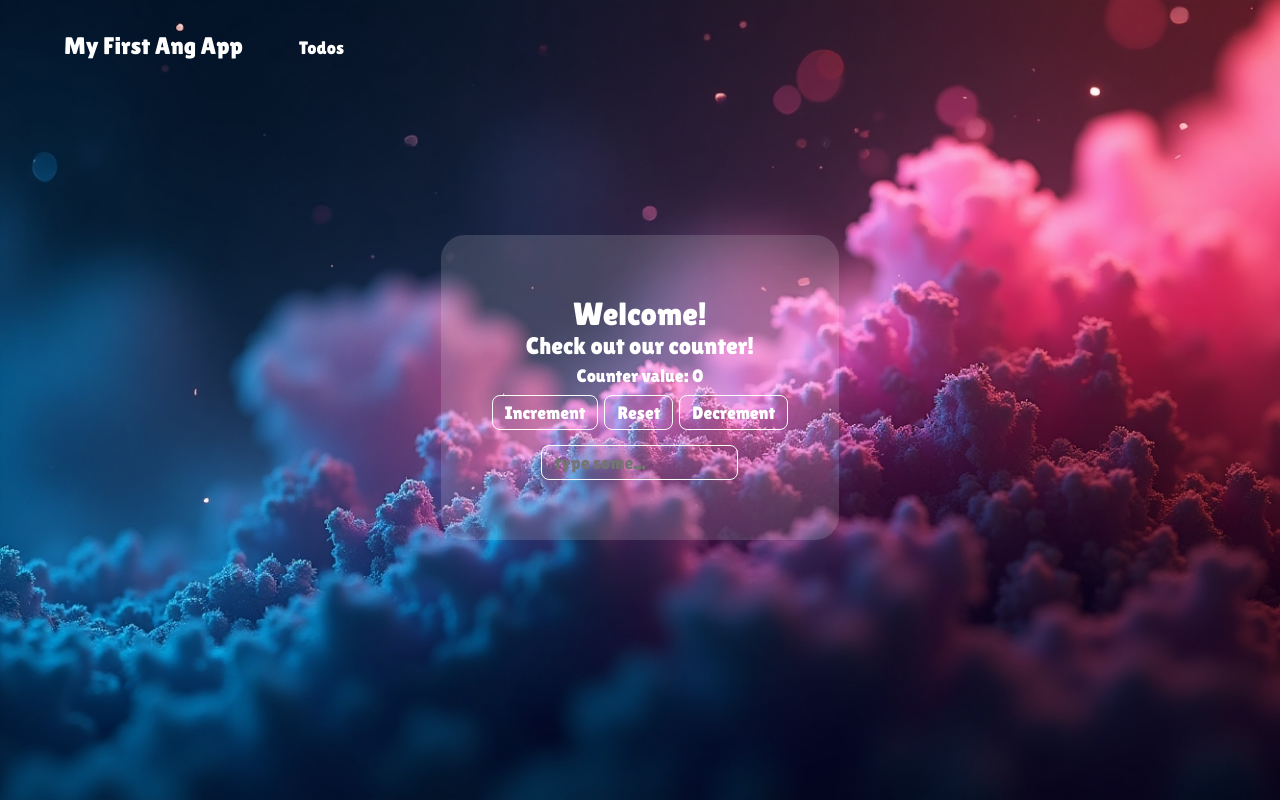
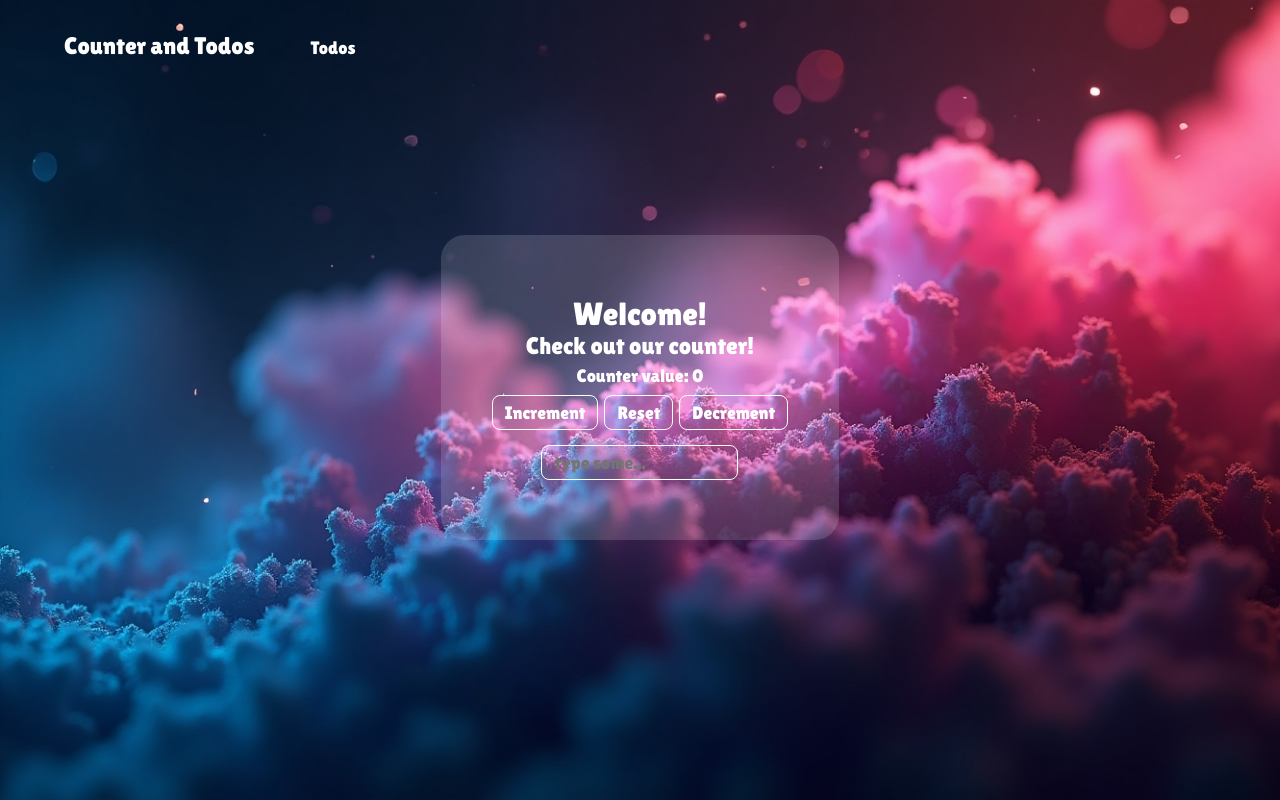
Before and after one commit to V1ADDD/angular-todos, an Angular app: page / in a window 1280 px wide. Built offline with nearby package versions, Linux system fonts and the light colour scheme.

Commit message:
feat: rename

```diff
--- a/src/app/app.component.ts
+++ b/src/app/app.component.ts
@@ -20,5 +20,5 @@ import { HeaderComponent } from './components/header/header.component';
   ],
 })
 export class AppComponent {
-  title = 'first-ng-app';
+  title = 'counter-and-todos';
 }
--- a/src/app/components/header/header.component.ts
+++ b/src/app/components/header/header.component.ts
@@ -8,5 +8,5 @@ import { RouterLink } from '@angular/router';
   styleUrl: './header.component.scss',
 })
 export class HeaderComponent {
-  title = signal('My First Ang App')
+  title = signal('Counter and Todos')
 }
--- a/src/index.html
+++ b/src/index.html
@@ -2,7 +2,7 @@
 <html lang="en">
 <head>
   <meta charset="utf-8">
-  <title>FirstNgApp</title>
+  <title>Counter and Todos</title>
   <base href="/">
   <meta name="viewport" content="width=device-width, initial-scale=1">
   <link rel="icon" type="image/x-icon" href="favicon.ico">
```
